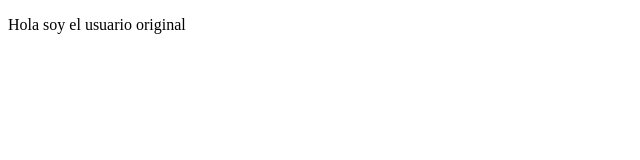
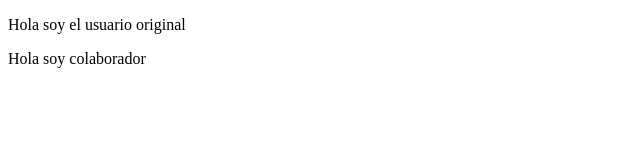
Before and after one commit to kathySagredo/Cohorte12, a plain HTML site: page index.html in a window 1280 px wide. Shown: the whole page, without its empty margins (0-640 px from the left). Drawn offline with Linux system fonts and the light colour scheme.

Commit message:
Colaborador

```diff
--- a/index.html
+++ b/index.html
@@ -7,5 +7,6 @@
 </head>
 <body>
     <p>Hola soy el usuario original</p>
+    <p>Hola soy colaborador</p>
 </body>
 </html>
```
